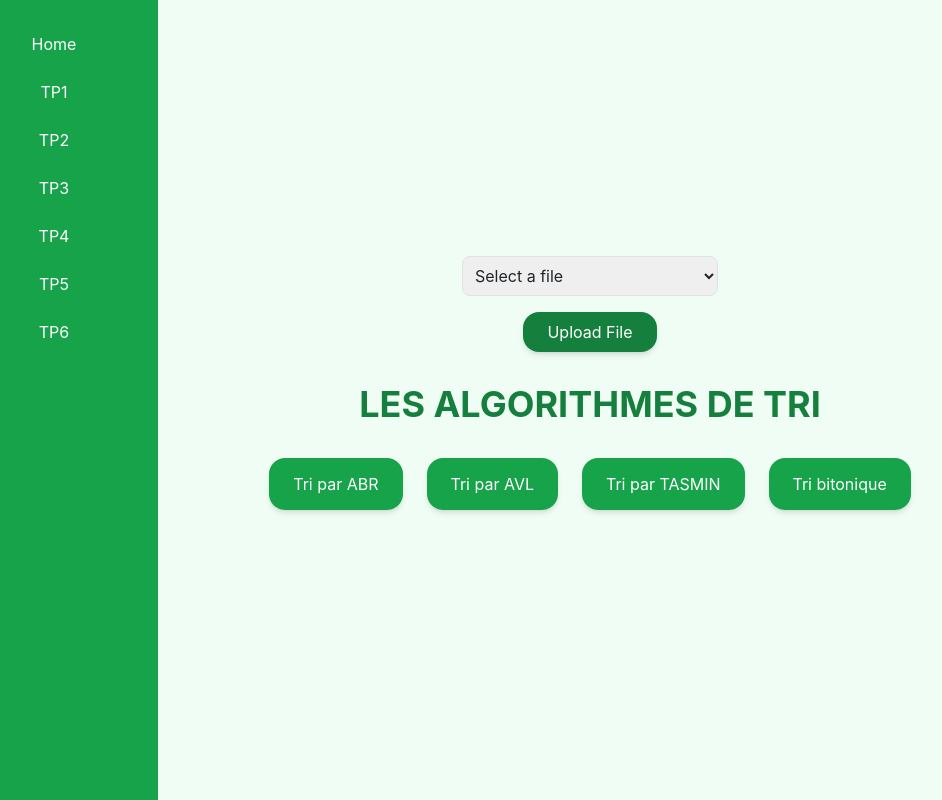
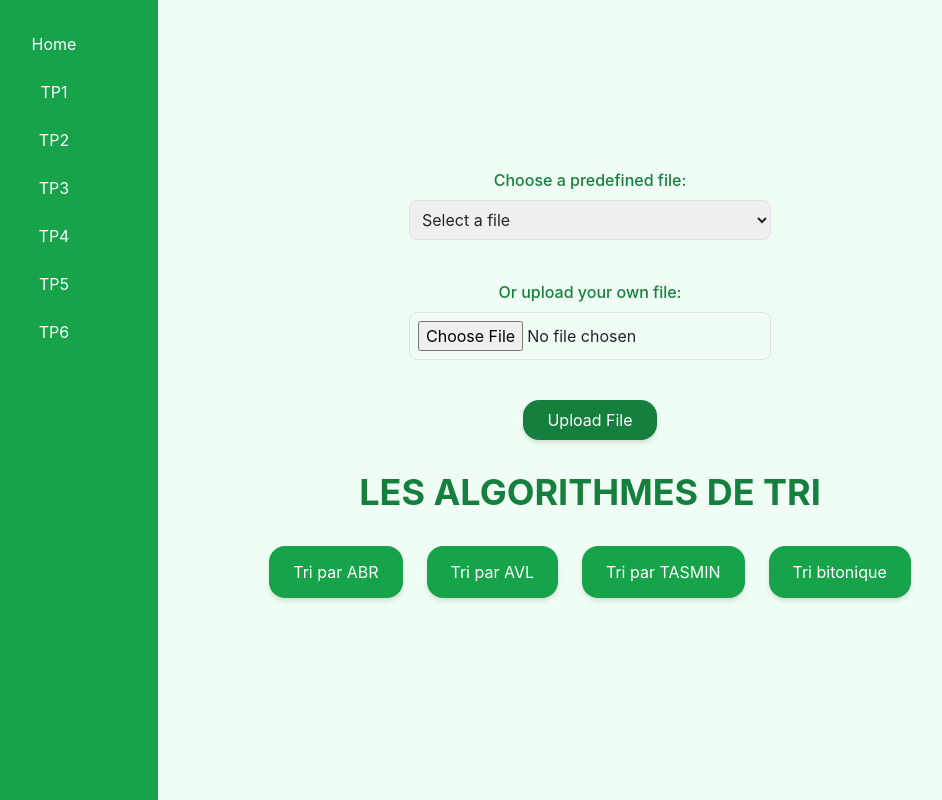
Before and after one commit to Imen-ys/TP_ALGO, a React (Create React App) app in the folder frontend/: page /tp3 in a window 1280 px wide. Shown: the whole page, without its empty margins (50-992 px from the left). Built offline with nearby package versions, Linux system fonts and the light colour scheme.

Commit message:
Change the APP

```diff
--- a/frontend/src/Compentes/TP3/HomePageOfTp3/HomePageOfTp3.jsx
+++ b/frontend/src/Compentes/TP3/HomePageOfTp3/HomePageOfTp3.jsx
@@ -1,30 +1,54 @@
 import { useState } from "react";
-import {NavBar} from '../../index';
+import { NavBar } from '../../index';
 
 const HomePageOfTP3 = ({ onUploadComplete }) => {
   const [selectedFile, setSelectedFile] = useState("");
+  const [userFile, setUserFile] = useState(null);
+  const [useCustomFile, setUseCustomFile] = useState(false);
   const BACKEND_URL = "https://tp-algo-j0wl.onrender.com"
 
-  // Predefined list of text files
+  // Predefined list of text files with their content
   const textFiles = [
-    "1 2 8 4 2 0 2 5 7 9",
-    "9 7 3 2 1 ",
-    "5 3 8 6 2 7 4 1",
-    "10 20 15 25 30 5",
-    "12 11 13 14 15 10",
+    {
+      name: "TP3.txt",
+      content: "5\n3\n8\n1\n9\n2\n7\n4\n6"
+    },
+    {
+      name: "Bitonique_cas_pair.txt",
+      content: "8\n3\n7\n4\n9\n2\n6\n5\n1"
+    },
+    {
+      name: "Bitonique_cas_impair.txt",
+      content: "7\n3\n9\n1\n8\n2\n6\n4\n5"
+    },
   ];
 
   const handleFileChange = (e) => {
     setSelectedFile(e.target.value);
+    setUseCustomFile(false);
+  };
+
+  const handleUserFileChange = (e) => {
+    setUserFile(e.target.files[0]);
+    setUseCustomFile(true);
   };
 
   const handleUpload = async (type) => {
-    if (!selectedFile) return alert("Please select a file first!");
+    if (!selectedFile && !userFile) return alert("Please select a file first!");
 
-    // Since we're not actually uploading a file from the user's computer,
-    // we'll send the filename to the backend instead
     const formData = new FormData();
-    formData.append("filename", selectedFile);
+
+    if (useCustomFile && userFile) {
+      // Upload the actual file from user's computer
+      formData.append("file", userFile);
+    } else if (selectedFile) {
+      // Create a blob from the predefined file content
+      const fileData = textFiles.find(f => f.name === selectedFile);
+      if (fileData) {
+        const blob = new Blob([fileData.content], { type: 'text/plain' });
+        formData.append("file", blob, selectedFile);
+      }
+    }
 
     const url =
     type === "abr"
@@ -61,16 +85,30 @@ const HomePageOfTP3 = ({ onUploadComplete }) => {
       <NavBar/>
       <div className="min-h-screen bg-green-50 flex flex-col items-center justify-center p-8">
         <div className="mb-8 flex flex-col items-center">
+          <div className="mb-4 w-full max-w-md">
+            <label className="block mb-2 text-green-700 font-medium">Choose a predefined file:</label>
             <select
               value={selectedFile}
               onChange={handleFileChange}
-          className="mb-3 border border-green-400 rounded-lg p-2 focus:outline-none focus:ring-2 focus:ring-green-500 w-64"
+              className="mb-3 border border-green-400 rounded-lg p-2 focus:outline-none focus:ring-2 focus:ring-green-500 w-full"
             >
               <option value="" disabled>Select a file</option>
               {textFiles.map((file, index) => (
-            <option key={index} value={file}>{file}</option>
+                <option key={index} value={file.name}>{file.name}</option>
               ))}
             </select>
+          </div>
+
+          <div className="mb-4 w-full max-w-md">
+            <label className="block mb-2 text-green-700 font-medium">Or upload your own file:</label>
+            <input
+              type="file"
+              accept=".txt"
+              onChange={handleUserFileChange}
+              className="mb-3 border border-green-400 rounded-lg p-2 focus:outline-none focus:ring-2 focus:ring-green-500 w-full"
+            />
+          </div>
+
           <button
             onClick={() => handleUpload("abr")}
             className="px-6 py-2 bg-green-700 text-white rounded-2xl shadow-md hover:bg-green-800 transition-all duration-200"
@@ -118,7 +156,6 @@ const HomePageOfTP3 = ({ onUploadComplete }) => {
               Tri bitonique
             </a>
           </button>
-
         </div>
       </div>
     </>
```
Lines whose indentation alone changed are shown as unchanged.
